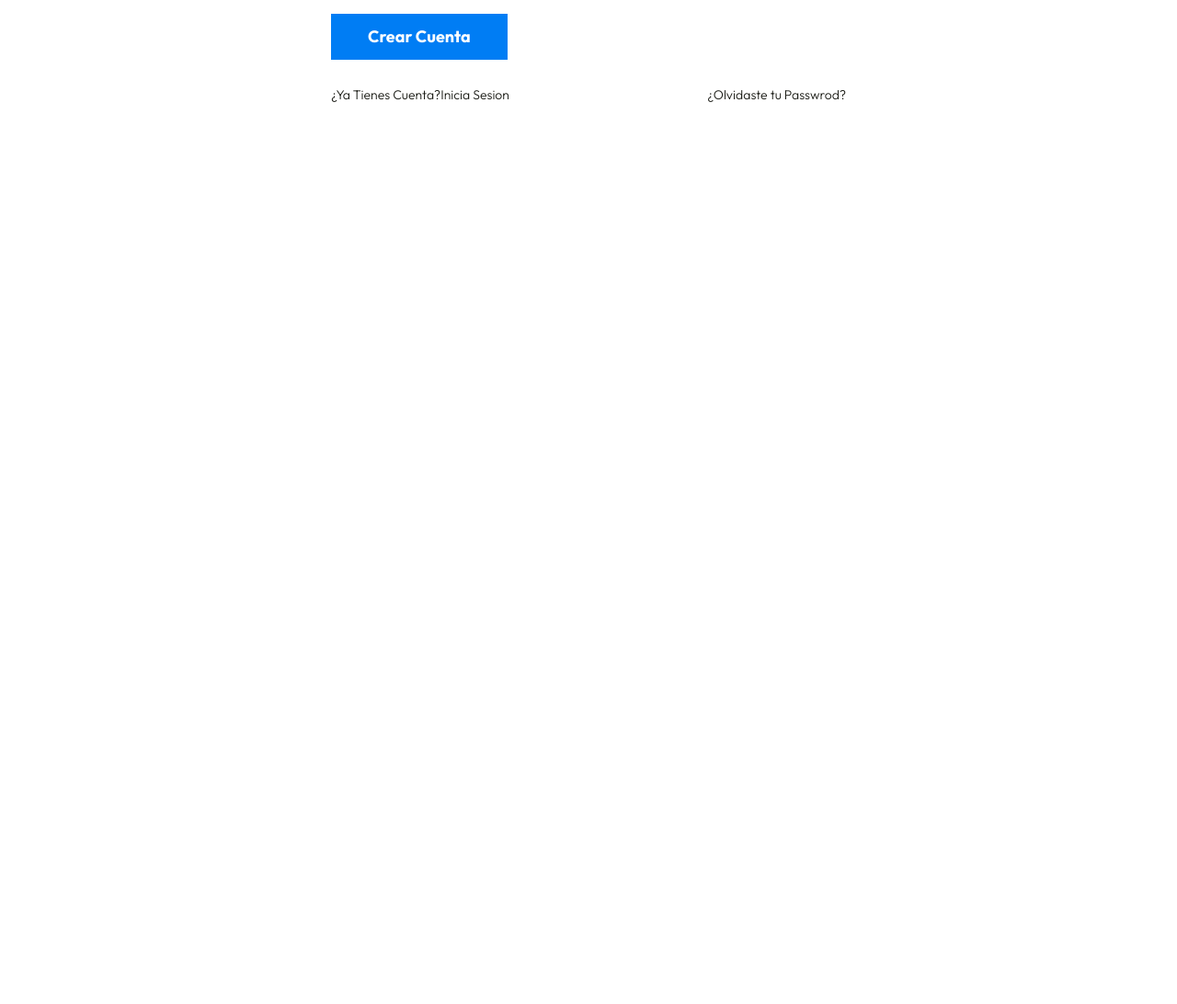
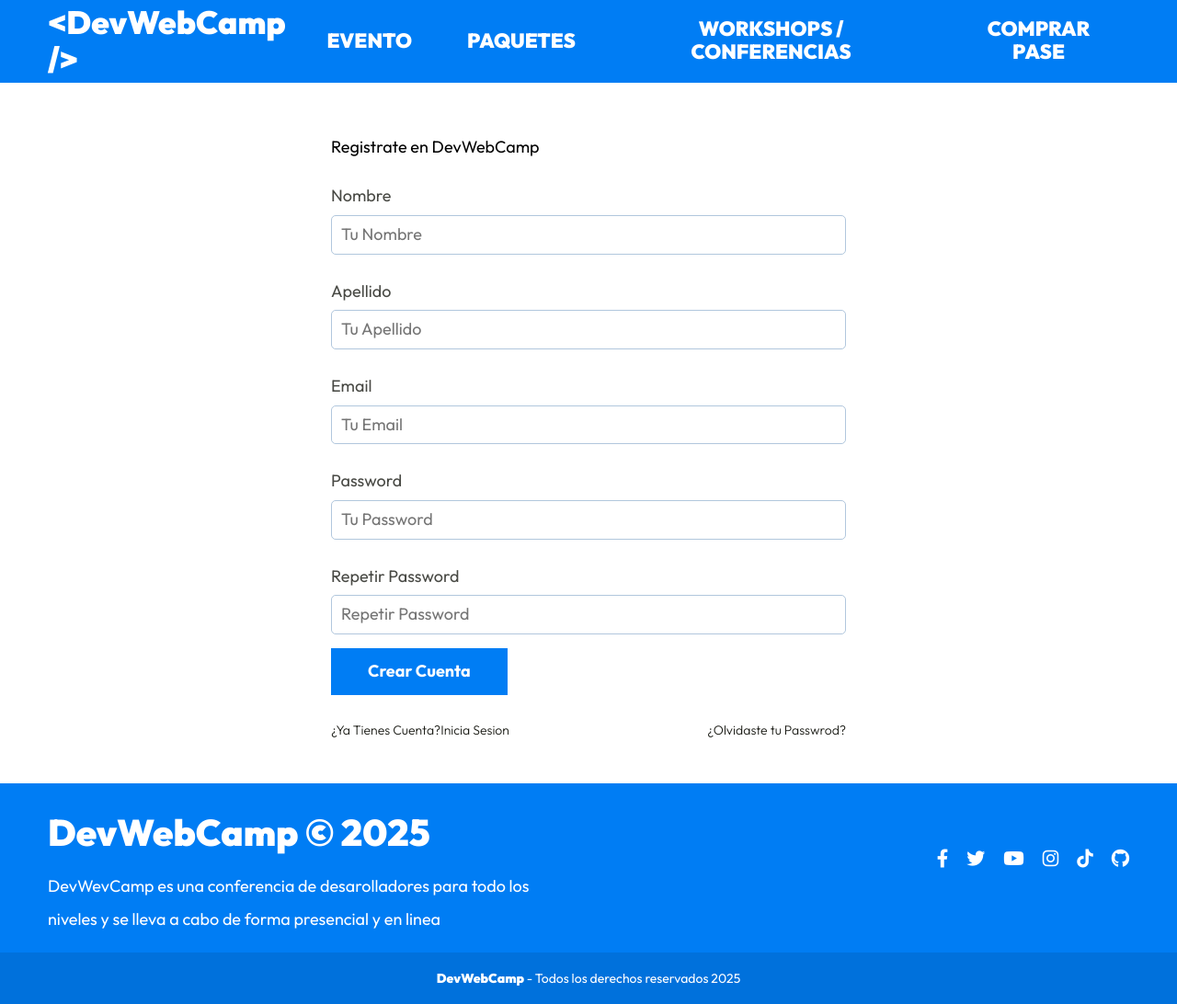
Before and after one commit to Maty1337/DevWebCamp, a PHP site: template views/auth/registro.php in a window 1280 px wide. Shown: the part 601-1693 px from the top of the page at 92% size. Before the commit the page ends 712 px from the top, so only its background shows below. Run offline with PHP 8.4, Linux system fonts and the light colour scheme; the template is opened without the code that fills it, so the values that code supplies are empty; style sheets or scripts are compiled from the project's sources; some libraries are stand-ins or nearby versions.

Commit message:
feat(header-footer):Creacion del header y footer

```diff
--- a/src/scss/base/_mixins.scss
+++ b/src/scss/base/_mixins.scss
@@ -1,5 +1,5 @@
-@use 'variables' as v;
-@use 'sass:color';
+@use "variables" as v;
+@use "sass:color";
 
 /** Media Queries **/
 @mixin telefono {
@@ -31,7 +31,7 @@
   font-weight: 700;
   border: none;
   transition-property: background-color;
-    transition-duration: .3s;
+  transition-duration: 0.3s;
   text-align: center;
   width: 100%;
   display: inline-block;
@@ -42,7 +42,7 @@
   }
 }
 
-@mixin grid($columnas, $espaciado ) {
+@mixin grid($columnas, $espaciado) {
   display: grid;
   gap: $espaciado;
   grid-template-columns: repeat($columnas, 1fr);
@@ -50,7 +50,7 @@
 
 @mixin contenedor {
   margin: 0 auto;
-    width: min(95%, 120rem);
+  width: min(95%, 140rem);
   padding: 0 2rem;
 }
 
@@ -66,8 +66,73 @@
   margin: 2rem 0;
 }
 
-@mixin nombre-pagina{
+@mixin nombre-pagina {
   @include headings;
   margin: 6rem 0 3rem 0;
   text-align: center;
 }
+
+@mixin texto-fluido($min, $max) {
+  font-size: clamp($min, -0.8rem + 10vw, $max);
+}
+
+@mixin texto-degradado($incio, $final) {
+  background: linear-gradient(to right, $incio, $final);
+  background-clip: text;
+  -webkit-text-fill-color: transparent;
+  display: inline-block;
+}
+
+@mixin logo {
+  color: v.$blanco;
+  margin-bottom: 2rem;
+  text-align: center;
+  @include desktop {
+    text-align: left;
+    margin: 0;
+  }
+}
+
+@mixin menu-social($color, $size) {
+  &__enlace {
+    &::before {
+      color: $color;
+      font-size: $size;
+      display: inline-block;
+      font-style: normal;
+      text-rendering: auto;
+      -webkit-font-smoothing: antialiased;
+      font-family: "Font Awesome 6 Brands";
+    }
+
+    &[href*="https://facebook.com"]::before
+    {
+      content: "\f39e";
+    }
+    &[href*="https://github.com"]::before
+    {
+      content: "\f09b";
+    }
+
+    &[href*="https://tiktok.com"]::before
+    {
+      content: "\e07b";
+    }
+    &[href*="https://instagram.com"]::before
+    {
+      content: "\f16d";
+    }
+    &[href*="https://youtube.com"]::before
+    {
+      content: "\f167";
+    }
+    &[href*="https://twitter.com"]::before
+    {
+      content: "\f099";
+    }
+  }
+
+  &__ocultar{
+    display: none;
+  }
+}
--- a/src/scss/ui/_index.scss
+++ b/src/scss/ui/_index.scss
@@ -1 +1,4 @@
 @forward 'formulario';
+@forward 'header';
+@forward 'footer';
+@forward 'social';
--- /dev/null
+++ b/src/scss/ui/footer/_footer.scss
@@ -0,0 +1,43 @@
+@use 'base/variables' as v;
+@use 'base/mixins' as m;
+@use 'sass:color';
+
+.footer{
+    background-color: v.$azul;
+    margin-top: 5rem;
+    padding-top: 3rem;
+    color: v.$blanco;
+
+    &__grid{
+        @include m.contenedor;
+        @include m.tablet{
+            @include m.grid(2, 3rem);
+        }
+    }
+
+    &__logo{
+        @include m.logo;
+        @include m.texto-fluido(2rem, 4rem);
+    }
+
+    &__texto{
+        line-height: 2;
+        text-align: center;
+        @include m.tablet{
+            text-align: left;
+        }
+    }
+
+    &__copyright{
+        background-color: color.scale(v.$azul, $lightness: -10%);
+        margin: 0;
+        padding: 2rem 0;
+        text-align: center;
+        font-size: 1.4rem;
+        font-weight: v.$black;
+
+        &--regular{
+            font-weight: v.$regular;
+        }
+    }
+}
--- /dev/null
+++ b/src/scss/ui/footer/_index.scss
@@ -0,0 +1 @@
+@forward 'footer';
--- /dev/null
+++ b/src/scss/ui/header/_barra.scss
@@ -0,0 +1,21 @@
+@use 'base/variables' as v;
+@use 'base/mixins' as m;
+
+.barra{
+    background-color: v.$azul;
+    &__contenido{
+
+        @include m.contenedor;
+        display: flex;
+        flex-direction: column;
+        @include m.desktop{
+            flex-direction: row;
+            align-items: center;
+            justify-content: space-between;
+        }
+    }
+    &__logo{
+        @include m.logo;
+        @include m.texto-fluido(2.5rem, 3.5rem);
+    }
+}
--- /dev/null
+++ b/src/scss/ui/header/_header.scss
@@ -0,0 +1,74 @@
+@use 'base/variables' as v;
+@use 'base/mixins' as m;
+
+.header{
+    min-height: 60rem;
+    background-image: url(../img/grafico.svg), url(../img/grafico.svg), linear-gradient(to right, rgba(v.$negro, 1), rgba(v.$negro, .5)), image-set( url(../img/header.avif) 1x, url(../img/header.webp) 1x, url(../img/header.jpg) 1x );
+    background-repeat: no-repeat;
+    background-size: 40rem, 40rem, cover, cover;
+    background-position: left top, right bottom, center center, center center;
+
+    &__contenedor{
+        @include m.contenedor;
+    }
+
+    &__navegacion{
+        padding: 5rem 0;
+        display: flex;
+        justify-content: center;
+        gap: 1rem;
+        @include m.tablet{
+            justify-content: flex-end;
+        }
+    }
+
+    &__enlace{
+        color: v.$blanco;
+        font-size: 1.4rem;
+        text-transform: uppercase;
+        font-weight: v.$bold;
+        &:hover{
+            color: v.$azul;
+        }
+    }
+
+    &__contenido{
+        padding-top: 10rem;
+        @include m.tablet{
+            padding-top: 5rem;
+        }
+    }
+
+    &__logo{
+        @include m.texto-fluido(2rem, 8rem);
+        @include m.texto-degradado(v.$azul, v.$secundario);
+        text-align: center;
+        @include m.tablet{
+            text-align: left;
+            display: inline-block;
+        }
+    }
+    &__texto{
+        font-size: 3rem;
+        color: v.$blanco;
+        font-weight: v.$bold;
+        margin: 2rem;
+        text-transform: uppercase;
+        text-align: center;
+        @include m.tablet{
+            text-align: left;
+        }
+        &--modalidad{
+            font-size: 2rem;
+        }
+    }
+
+    &__boton{
+        @include m.boton(v.$secundario, v.$blanco);
+        text-transform: uppercase;
+        margin: 2rem 0;
+        @include m.tablet{
+            width: auto;
+        }
+    }
+}
--- /dev/null
+++ b/src/scss/ui/header/_index.scss
@@ -0,0 +1,3 @@
+@forward 'header';
+@forward 'barra';
+@forward 'navegacion';
--- /dev/null
+++ b/src/scss/ui/header/_navegacion.scss
@@ -0,0 +1,26 @@
+@use 'base/variables' as v;
+@use 'base/mixins' as m;
+
+.navegacion{
+    display: flex;
+    align-items: center;
+    flex-direction: column;
+    @include m.desktop{
+        flex-direction: row;
+        gap: 2rem;
+    }
+    &__enlace{
+        color: v.$blanco;
+        font-size: 2.2rem;
+        padding: 2rem;
+        font-weight: v.$black;
+        text-transform: uppercase;
+        text-align: center;
+
+        &:hover{
+            background-color: v.$blanco;
+            color: v.$azul;
+            cursor: pointer;
+        }
+    }
+}
--- /dev/null
+++ b/src/scss/ui/social/_index.scss
@@ -0,0 +1 @@
+@forward 'sociales';
--- /dev/null
+++ b/src/scss/ui/social/_sociales.scss
@@ -0,0 +1,13 @@
+@use 'base/variables' as v;
+@use 'base/mixins' as m;
+
+.menu-redes{
+    @include m.menu-social(v.$blanco, 2rem);
+    display: flex;
+    justify-content: center;
+    gap: 2rem;
+    margin: 4rem 0;
+    @include m.tablet{
+        justify-content: flex-end;
+    }
+}
--- a/views/templates/footer.php
+++ b/views/templates/footer.php
@@ -0,0 +1,38 @@
+<footer class="footer">
+    <div class="footer__grid">
+        <div class="footer__contenido">
+
+            <h3 class="footer__logo">DevWebCamp &copy; <?php echo date('Y'); ?> </h3>
+
+            <p class="footer__texto">DevWevCamp es una conferencia de desarolladores para todo los niveles y se lleva a cabo de forma presencial y en linea</p>
+        </div>
+        <nav class="menu-redes">
+            <a class="menu-redes__enlace" rel="noopener noreferrer" target="_blank" href="https://facebook.com/C%C3%B3digo-Con-Juan-103341632130628">
+                <span class="menu-redes__ocultar">Facebook</span>
+            </a>
+            <a class="menu-redes__enlace" rel="noopener noreferrer" target="_blank" href="https://twitter.com/codigoconjuan">
+                <span class="menu-redes__ocultar">Twitter</span>
+            </a>
+            <a class="menu-redes__enlace" rel="noopener noreferrer" target="_blank" href="https://youtube.com/codigoconjuan">
+                <span class="menu-redes__ocultar">YouTube</span>
+            </a>
+            <a class="menu-redes__enlace" rel="noopener noreferrer" target="_blank" href="https://instagram.com/codigoconjuan">
+                <span class="menu-redes__ocultar">Instagram</span>
+            </a>
+            <a class="menu-redes__enlace" rel="noopener noreferrer" target="_blank" href="https://tiktok.com/@codigoconjuan">
+                <span class="menu-redes__ocultar">Tiktok</span>
+            </a>
+            <a class="menu-redes__enlace" rel="noopener noreferrer" target="_blank" href="https://github.com/codigoconjuan">
+                <span class="menu-redes__ocultar">GitHub</span>
+            </a>
+        </nav>
+    </div>
+
+    <p class="footer__copyright">
+        DevWebCamp
+        <span class="footer__copyright--regular">
+            - Todos los derechos reservados <?php echo date('Y'); ?>
+        </span>
+    </p>
+
+</footer>
--- a/views/templates/header.php
+++ b/views/templates/header.php
@@ -0,0 +1,36 @@
+<header class="header">
+    <div class="header__contenedor">
+        <nav class="header__navegacion">
+            <a href="/registro" class="header__enlace">Registro</a>
+            <a href="/login" class="header__enlace">Iniciar Sesion</a>
+        </nav>
+
+        <div class="header__contenido">
+            <a href="/">
+                <h1 class="header__logo">
+                    &#60;DevWebCamp /&#62;
+                </h1>
+            </a>
+
+            <p class="header__texto">Diciembre 10-11 - 2025</p>
+            <p class="header__texto header__texto--modalidad">En Linea - Presencial</p>
+
+            <a href="/registro" class="header__boton">Comprar Pase</a>
+        </div>
+    </div>
+</header>
+<div class="barra">
+    <div class="barra__contenido">
+        <a href="/">
+            <h2 class="barra__logo">
+            &#60;DevWebCamp /&#62;
+            </h2>
+        </a>
+        <nav class="navegacion">
+            <a href="/devwebcamp" class="navegacion__enlace">Evento</a>
+            <a href="/paquetes" class="navegacion__enlace">Paquetes</a>
+            <a href="/workshops" class="navegacion__enlace">Workshops / Conferencias</a>
+            <a href="/registro" class="navegacion__enlace">Comprar Pase</a>
+        </nav>
+    </div>
+</div>
```
Lines whose indentation alone changed are shown as unchanged.
